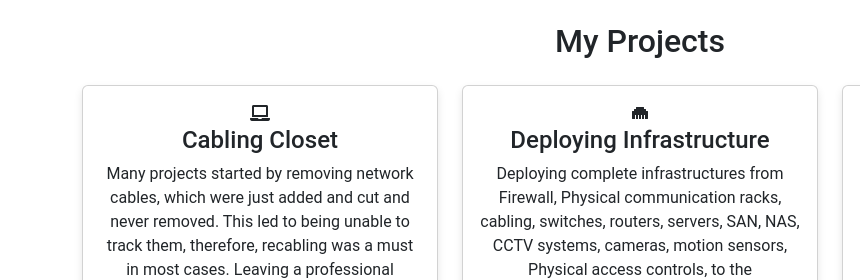
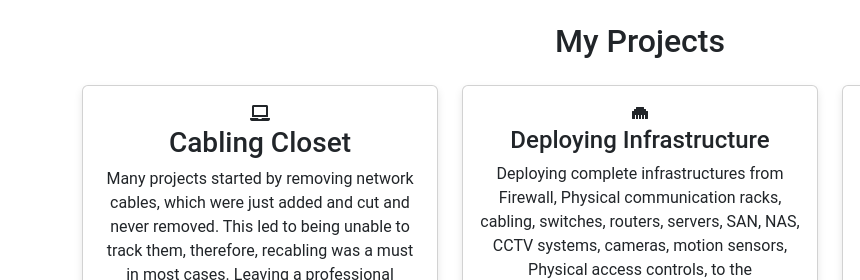
Before and after one commit to johnnyboysydney/NewPortfolio, a website: page index.html in a window 1280 px wide. Shown: the part 1400-1680 px from the top of the page, 0-860 px from the left. Drawn offline with Linux system fonts and the light colour scheme; a web font is replaced by a local one.

Commit message:
New fixes

```diff
--- a/index.html
+++ b/index.html
@@ -123,7 +123,7 @@
                         <div class="card">
                             <div class="card-body">
                                 <i class="fas fa-laptop"></i>
-                                <h4 class="card-title">Cabling Closet</h4>
+                                <h3 class="card-title">Cabling Closet</h3>
                                 <p class="card-text">Many projects started by removing network cables, which were just added and cut and never removed.
                                     This led to being unable to track them, therefore, recabling was a must in most cases.
                                     Leaving a professional cabinet in place.</p>
```
